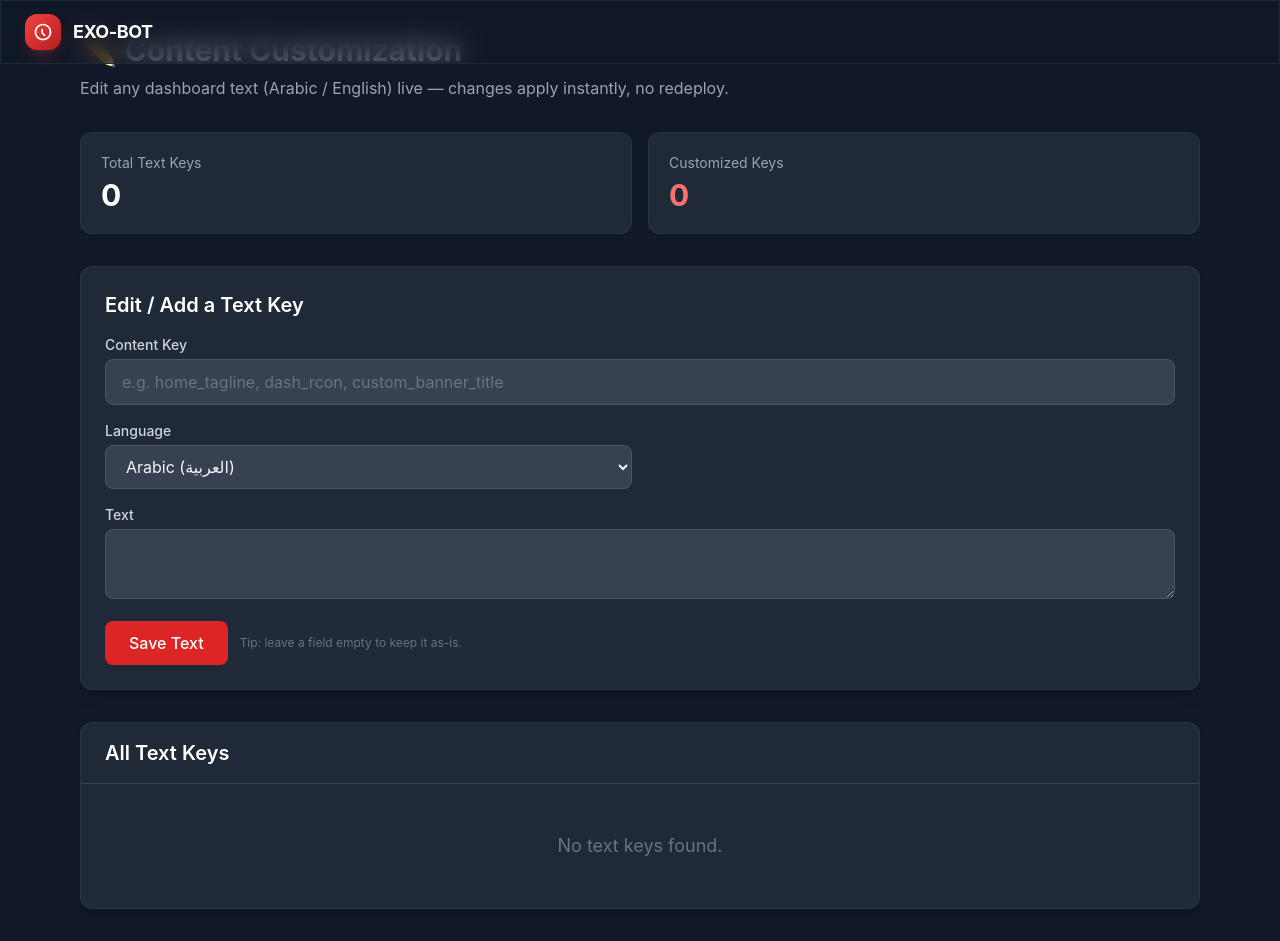
After one commit to N0TTHELI0N/EXO-MEK-ASE, a Flask app: template dashboard/templates/content_admin.html in a window 1280 px wide. The commit adds this page. Run offline with Flask 3, Linux system fonts and the light colour scheme; the template is opened without the code that fills it, so the values that code supplies are empty; parts of the project's set-up code (start-up, migrations or seed data) failed here and were passed over; some libraries are stand-ins or nearby versions.

Commit message:
Add DB-backed live content customization admin panel for dashboard texts

```diff
--- a/dashboard/app.py
+++ b/dashboard/app.py
@@ -18,8 +18,22 @@ def _lang_from_session():
         lang = DASHBOARD_DEFAULT_LANG
     return lang
 
+# Cache of content overrides, loaded once per request for performance.
+_CONTENT_OVERRIDES = {}
+
+@app.before_request
+def _load_content_overrides():
+    global _CONTENT_OVERRIDES
+    try:
+        _CONTENT_OVERRIDES = guild_settings.get_all_content_overrides()
+    except Exception:
+        _CONTENT_OVERRIDES = {}
+
 def _t(key, lang=None):
     lang = lang or _lang_from_session()
+    override = _CONTENT_OVERRIDES.get(key, {})
+    if override.get(lang):
+        return override[lang]
     return TRANSLATIONS.get(key, {}).get(lang, TRANSLATIONS.get(key, {}).get(DASHBOARD_DEFAULT_LANG, key))
 
 app = Flask(__name__, template_folder="templates", static_folder="static")
@@ -338,6 +352,58 @@ def admin_license_revoke():
     guild_settings.update_setting(guild_id, "license_days", 0)
     guild_settings.update_setting(guild_id, "license_created", None)
     return redirect(url_for("admin_licenses", message=f"License revoked for guild {guild_id}.", type="success"))
+
+
+# ────────────────────────────────────────────────────────────
+#  Admin Content Customization (Owner Only)
+#  Lets the owner edit any dashboard text (Arabic/English)
+#  live from the database, without redeploying.
+# ────────────────────────────────────────────────────────────
+
+@app.route("/admin/content")
+@login_required
+@owner_required
+def admin_content():
+    overrides = guild_settings.get_all_content_overrides()
+    # Build a list of all known keys from defaults + any custom override keys
+    known = set(TRANSLATIONS.keys())
+    known |= set(overrides.keys())
+    keys = sorted(known)
+    return render_template(
+        "content_admin.html",
+        user=get_current_user(),
+        keys=keys,
+        overrides=overrides,
+        message=request.args.get("message", ""),
+        message_type=request.args.get("type", "success"),
+    )
+
+
+@app.route("/admin/content/save", methods=["POST"])
+@login_required
+@owner_required
+@validate_csrf
+def admin_content_save():
+    content_key = request.form.get("content_key", "").strip()
+    lang = request.form.get("lang", "").strip()
+    value = request.form.get("value", "").strip()
+    if not content_key or lang not in DASHBOARD_LANGS:
+        return redirect(url_for("admin_content", message="Invalid key or language.", type="error"))
+    guild_settings.set_content_override(content_key, lang, value)
+    return redirect(url_for("admin_content", message=f"Saved ({content_key}) in {lang}.", type="success"))
+
+
+@app.route("/admin/content/delete", methods=["POST"])
+@login_required
+@owner_required
+@validate_csrf
+def admin_content_delete():
+    content_key = request.form.get("content_key", "").strip()
+    lang = request.form.get("lang", "").strip()
+    if not content_key:
+        return redirect(url_for("admin_content", message="Missing key.", type="error"))
+    guild_settings.delete_content_override(content_key, lang or None)
+    return redirect(url_for("admin_content", message=f"Reset ({content_key}) to default.", type="success"))
 
 
 # ────────────────────────────────────────────────────────────
--- a/dashboard/templates/base.html
+++ b/dashboard/templates/base.html
@@ -100,6 +100,10 @@
                        class="text-sm text-red-400 hover:text-red-300 transition-colors px-3 py-1.5 rounded-lg hover:bg-red-500/10 border border-red-500/30">
                         🔑 {{ t('nav_licenses') }}
                     </a>
+                    <a href="/admin/content"
+                       class="text-sm text-red-400 hover:text-red-300 transition-colors px-3 py-1.5 rounded-lg hover:bg-red-500/10 border border-red-500/30">
+                        ✏️ {{ t('nav_content') }}
+                    </a>
                     {% endif %}
                     <!-- Language Toggle -->
                     {% if DASHBOARD_LANG == 'ar' %}
--- /dev/null
+++ b/dashboard/templates/content_admin.html
@@ -0,0 +1,150 @@
+{% extends "base.html" %}
+{% block title %}Content Customization - Admin{% endblock %}
+{% block content %}
+<div class="max-w-6xl mx-auto py-8 px-4">
+
+  <!-- Header -->
+  <div class="mb-8">
+    <h1 class="text-3xl font-bold text-white">✏️ Content Customization</h1>
+    <p class="text-gray-400 mt-2">Edit any dashboard text (Arabic / English) live — changes apply instantly, no redeploy.</p>
+  </div>
+
+  <!-- Flash Messages -->
+  {% if message %}
+  <div class="mb-6 p-4 rounded-lg {% if message_type == 'success' %}bg-green-900/50 border border-green-700 text-green-300{% else %}bg-red-900/50 border border-red-700 text-red-300{% endif %}">
+    {{ message }}
+  </div>
+  {% endif %}
+
+  <!-- Stats -->
+  <div class="grid grid-cols-1 sm:grid-cols-2 gap-4 mb-8">
+    <div class="bg-gray-800 rounded-xl p-5 border border-gray-700/50">
+      <p class="text-sm text-gray-400">Total Text Keys</p>
+      <p class="text-3xl font-bold text-white mt-1">{{ keys|length }}</p>
+    </div>
+    <div class="bg-gray-800 rounded-xl p-5 border border-gray-700/50">
+      <p class="text-sm text-gray-400">Customized Keys</p>
+      <p class="text-3xl font-bold text-red-400 mt-1">{{ overrides|length }}</p>
+    </div>
+  </div>
+
+  <!-- Quick edit a single key -->
+  <div class="bg-gray-800 rounded-xl p-6 shadow-lg mb-8 border border-gray-700/50">
+    <h2 class="text-xl font-semibold text-white mb-4">Edit / Add a Text Key</h2>
+    <form method="POST" action="/admin/content/save" class="grid grid-cols-1 gap-4">
+      <input type="hidden" name="_csrf_token" value="{{ csrf_token() }}">
+      <div>
+        <label for="content_key" class="block text-sm font-medium text-gray-300 mb-1">Content Key</label>
+        <input type="text" id="content_key" name="content_key" required
+               placeholder="e.g. home_tagline, dash_rcon, custom_banner_title"
+               class="w-full bg-gray-700 border border-gray-600 rounded-lg px-4 py-2.5 text-gray-100 placeholder-gray-500 focus:outline-none focus:ring-2 focus:ring-red-500 focus:border-transparent">
+      </div>
+      <div class="grid grid-cols-1 md:grid-cols-2 gap-4">
+        <div>
+          <label for="lang" class="block text-sm font-medium text-gray-300 mb-1">Language</label>
+          <select id="lang" name="lang" class="w-full bg-gray-700 border border-gray-600 rounded-lg px-4 py-2.5 text-gray-100 focus:outline-none focus:ring-2 focus:ring-red-500">
+            <option value="ar">Arabic (العربية)</option>
+            <option value="en">English</option>
+          </select>
+        </div>
+      </div>
+      <div>
+        <label for="value" class="block text-sm font-medium text-gray-300 mb-1">Text</label>
+        <textarea id="value" name="value" rows="2" required
+                  class="w-full bg-gray-700 border border-gray-600 rounded-lg px-4 py-2.5 text-gray-100 placeholder-gray-500 focus:outline-none focus:ring-2 focus:ring-red-500"></textarea>
+      </div>
+      <div class="flex items-center gap-3">
+        <button type="submit"
+                class="px-6 py-2.5 bg-red-600 hover:bg-red-500 text-white font-medium rounded-lg transition-colors">
+          Save Text
+        </button>
+        <span class="text-xs text-gray-500">Tip: leave a field empty to keep it as-is.</span>
+      </div>
+    </form>
+  </div>
+
+  <!-- All keys table -->
+  <div class="bg-gray-800 rounded-xl shadow-lg border border-gray-700/50 overflow-hidden">
+    <div class="px-6 py-4 border-b border-gray-700">
+      <h2 class="text-xl font-semibold text-white">All Text Keys</h2>
+    </div>
+
+    {% if keys %}
+    <div class="overflow-x-auto">
+      <table class="w-full text-left">
+        <thead>
+          <tr class="border-b border-gray-700 text-gray-400 text-sm">
+            <th class="px-4 py-3 font-medium">Key</th>
+            <th class="px-4 py-3 font-medium">Arabic</th>
+            <th class="px-4 py-3 font-medium">English</th>
+            <th class="px-4 py-3 font-medium">Actions</th>
+          </tr>
+        </thead>
+        <tbody>
+          {% for key in keys %}
+          <tr class="border-b border-gray-700/50 hover:bg-gray-800 transition-colors align-top">
+            <td class="px-4 py-3 text-sm text-gray-300 font-mono align-top">{{ key }}</td>
+            <td class="px-4 py-3">
+              <form method="POST" action="/admin/content/save">
+                <input type="hidden" name="_csrf_token" value="{{ csrf_token() }}">
+                <input type="hidden" name="content_key" value="{{ key }}">
+                <input type="hidden" name="lang" value="ar">
+                <input type="text" name="value"
+                       value="{{ overrides.get(key, {}).get('ar', '') }}"
+                       placeholder="{{ ('Arabic default: ' ) }}"
+                       class="w-full bg-gray-700 border border-gray-600 rounded px-2 py-1.5 text-sm text-gray-100">
+                <button type="submit" class="mt-1 text-xs text-red-400 hover:text-red-300">Save AR</button>
+              </form>
+              {% if overrides.get(key, {}).get('ar') %}
+              <form method="POST" action="/admin/content/delete" class="mt-1 inline">
+                <input type="hidden" name="_csrf_token" value="{{ csrf_token() }}">
+                <input type="hidden" name="content_key" value="{{ key }}">
+                <input type="hidden" name="lang" value="ar">
+                <button type="submit" class="text-xs text-gray-500 hover:text-gray-300">Reset AR</button>
+              </form>
+              {% endif %}
+            </td>
+            <td class="px-4 py-3">
+              <form method="POST" action="/admin/content/save">
+                <input type="hidden" name="_csrf_token" value="{{ csrf_token() }}">
+                <input type="hidden" name="content_key" value="{{ key }}">
+                <input type="hidden" name="lang" value="en">
+                <input type="text" name="value"
+                       value="{{ overrides.get(key, {}).get('en', '') }}"
+                       placeholder="{{ ('English default') }}"
+                       class="w-full bg-gray-700 border border-gray-600 rounded px-2 py-1.5 text-sm text-gray-100">
+                <button type="submit" class="mt-1 text-xs text-red-400 hover:text-red-300">Save EN</button>
+              </form>
+              {% if overrides.get(key, {}).get('en') %}
+              <form method="POST" action="/admin/content/delete" class="mt-1 inline">
+                <input type="hidden" name="_csrf_token" value="{{ csrf_token() }}">
+                <input type="hidden" name="content_key" value="{{ key }}">
+                <input type="hidden" name="lang" value="en">
+                <button type="submit" class="text-xs text-gray-500 hover:text-gray-300">Reset EN</button>
+              </form>
+              {% endif %}
+            </td>
+            <td class="px-4 py-3" style="white-space: nowrap;">
+              {% if overrides.get(key) %}
+              <form method="POST" action="/admin/content/delete" onsubmit="return confirm('Reset {{ key }} to default?')">
+                <input type="hidden" name="_csrf_token" value="{{ csrf_token() }}">
+                <input type="hidden" name="content_key" value="{{ key }}">
+                <button type="submit" class="text-xs text-red-400 hover:text-red-300 font-medium">Reset Both</button>
+              </form>
+              {% else %}
+              <span class="text-xs text-gray-600"><em>default</em></span>
+              {% endif %}
+            </td>
+          </tr>
+          {% endfor %}
+        </tbody>
+      </table>
+    </div>
+    {% else %}
+    <div class="px-6 py-12 text-center text-gray-500">
+      <p class="text-lg">No text keys found.</p>
+    </div>
+    {% endif %}
+  </div>
+</div>
+{% endblock %}
--- a/dashboard/translations.py
+++ b/dashboard/translations.py
@@ -5,6 +5,7 @@ TRANSLATIONS = {
     "nav_login": {"ar": "تسجيل الدخول", "en": "Login"},
     "nav_logout": {"ar": "تسجيل الخروج", "en": "Logout"},
     "nav_licenses": {"ar": "التراخيص", "en": "Licenses"},
+    "nav_content": {"ar": "تخصيص النصوص", "en": "Customize Text"},
 
     "home_tagline": {"ar": "بوت ديسكورد متقدم لـ ARK", "en": "Advanced ARK Discord Bot"},
     "home_subtitle": {"ar": "إدارة كاملة لسيرفر ARK Survival Evolved. صنع بواسطة مالكي السيرفرات، لأصحاب السيرفرات.", "en": "Complete server management for ARK Survival Evolved. Built by server owners, for server owners."},
```
Also changed, not shown: guild_settings.py (+73 -0 lines), run.py (+12 -0 lines).
